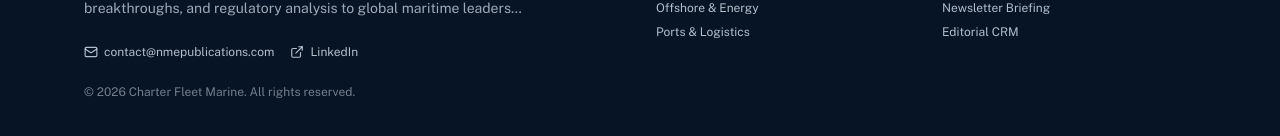
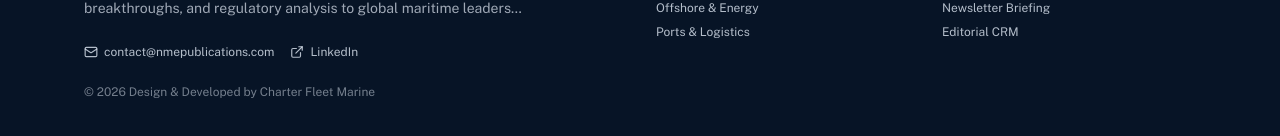
Before and after one commit to ganeshyenu-ctrl/NME_NEWS_FRONTEND, a Next.js app: page / in a window 1280 px wide. Shown: the part 1199-1335 px from the top of the page. Built offline with nearby package versions, Linux system fonts and the light colour scheme; no server answers.

Commit message:
Footer changes

```diff
--- a/src/components/website/Footer.tsx
+++ b/src/components/website/Footer.tsx
@@ -61,7 +61,7 @@ export default function Footer() {
             </div>
 
             <div className="pt-2 text-xs text-navy-100/50">
-              © {new Date().getFullYear()} Charter Fleet Marine. All rights reserved.
+              © {new Date().getFullYear()} Design &amp; Developed by Charter Fleet Marine
             </div>
           </div>
 
```
